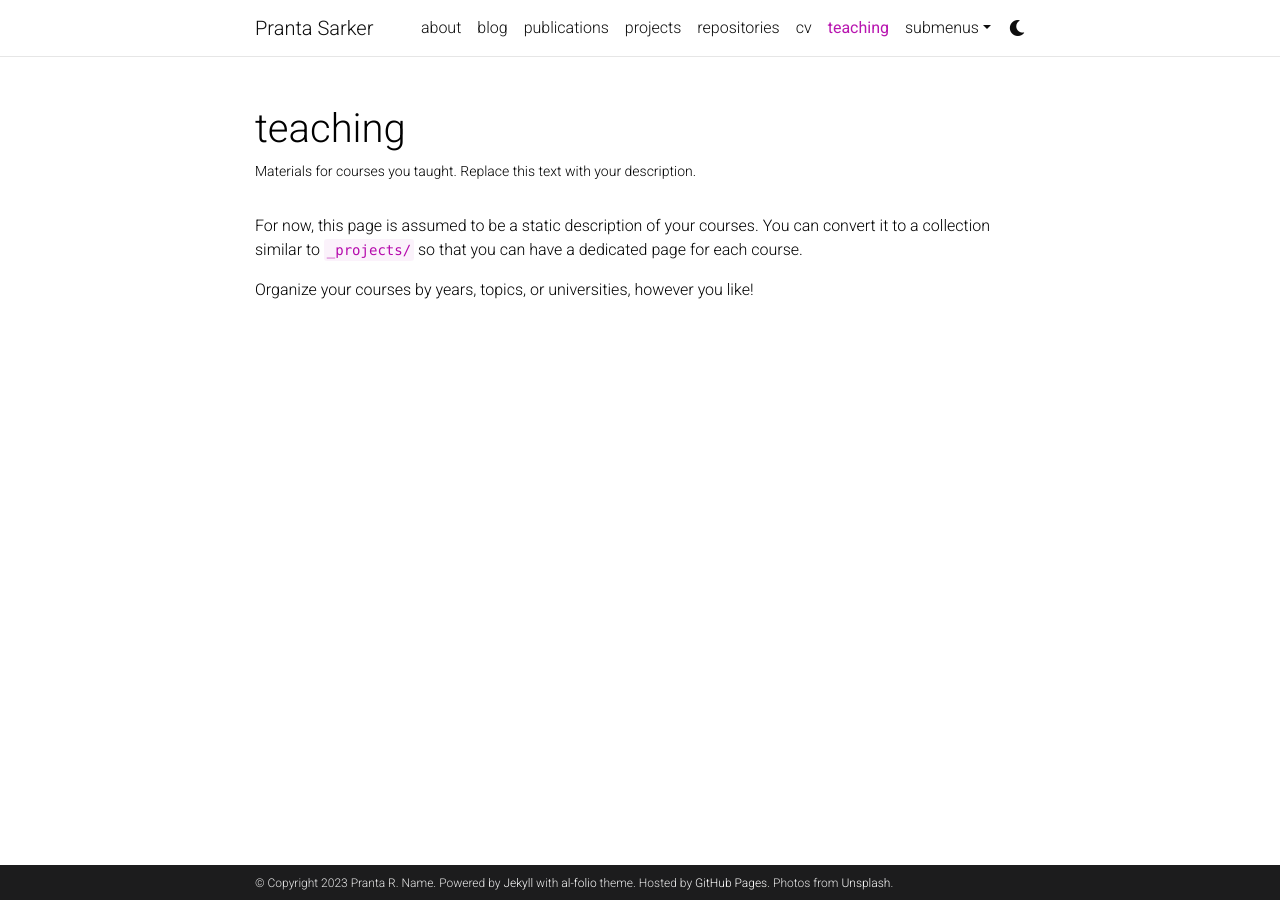
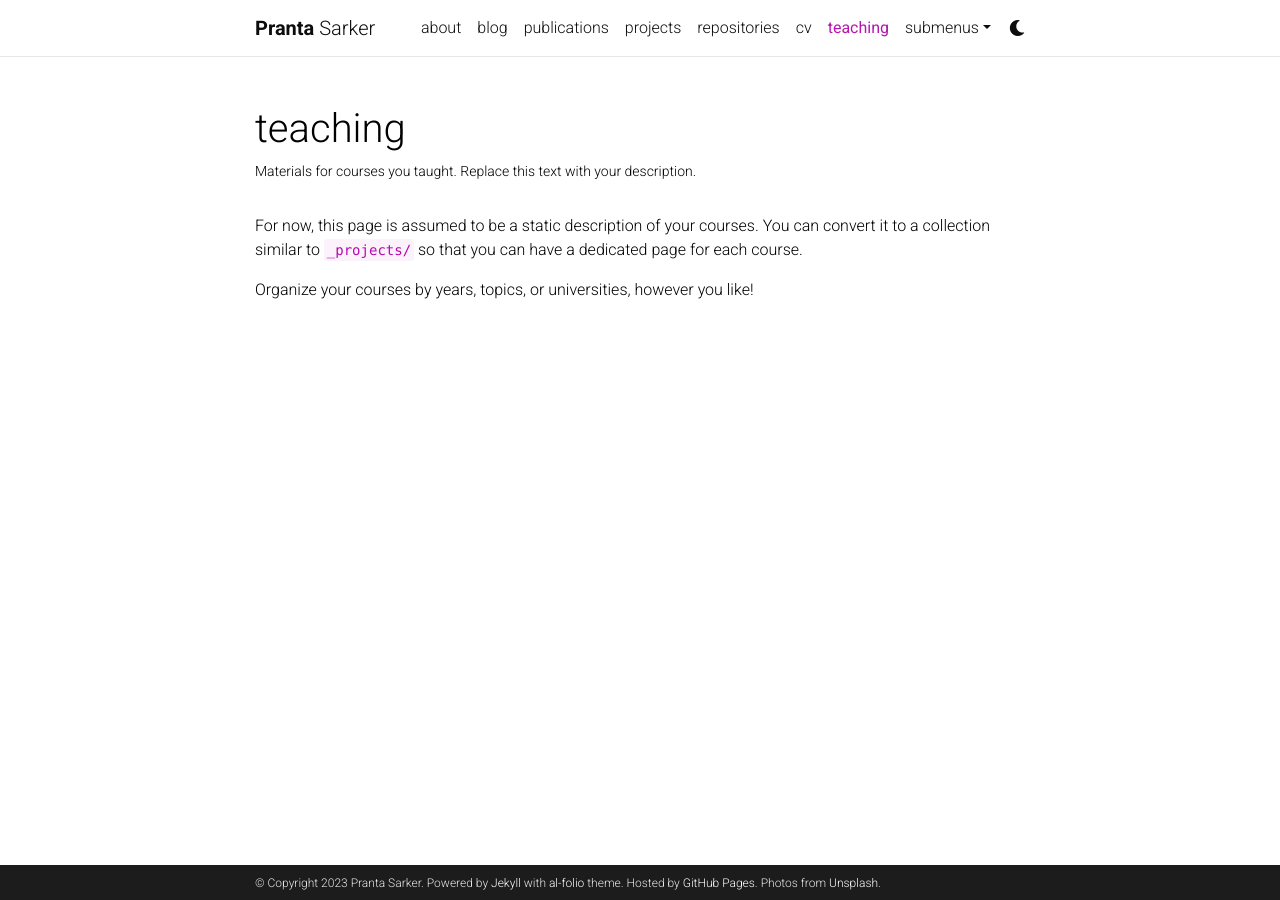
Before and after one commit to psarkerbd/psarkerbd.github.io, a Jekyll site: the page built from _pages/teaching.md, in a window 1280 px wide. Built offline with Jekyll 4.4.1, drawn with Linux system fonts in a browser that asks for light colours; comment, search, counter and statistics services are not loaded; a style sheet for code colours, icons or effects is not loaded; some of the changed lines change nothing that is shown.

Commit message:
Update _config.yml

```diff
--- a/_config.yml
+++ b/_config.yml
@@ -2,11 +2,11 @@
 # Site settings
 # -----------------------------------------------------------------------------
 
-title: Pranta Sarker # the website title (if blank, full name will be used instead)
+title: blank # the website title (if blank, full name will be used instead)
 first_name: Pranta
-middle_name: R.
-last_name: Name
-email: you@example.com
+#middle_name: R.
+last_name: Sarker
+email: prantacse04@gmail.com
 description: > # the ">" symbol means to ignore newlines until "footer_text:"
   A simple, whitespace theme for academics. Based on [*folio](https://github.com/bogoli/-folio) design.
 footer_text: >
```
